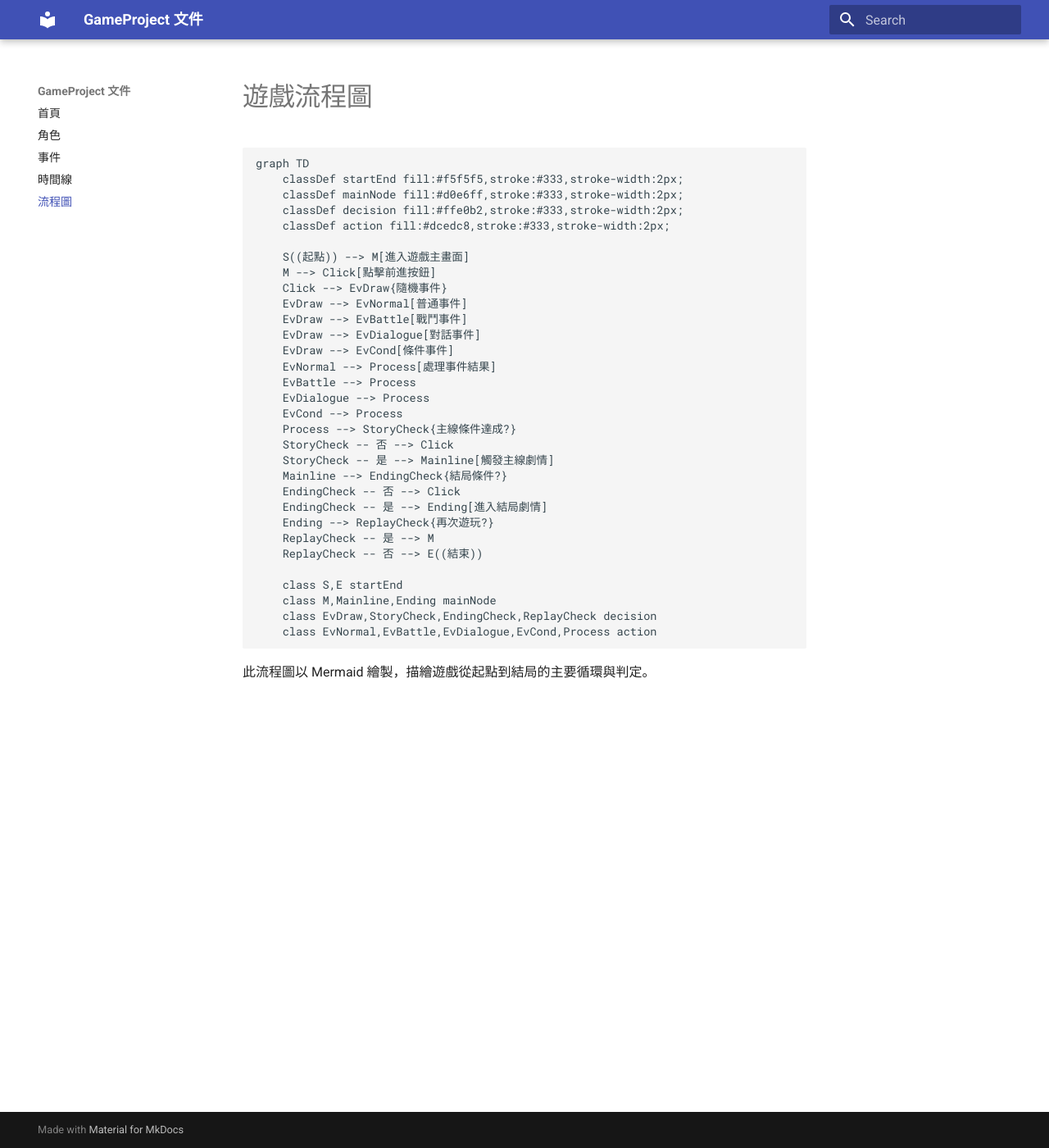
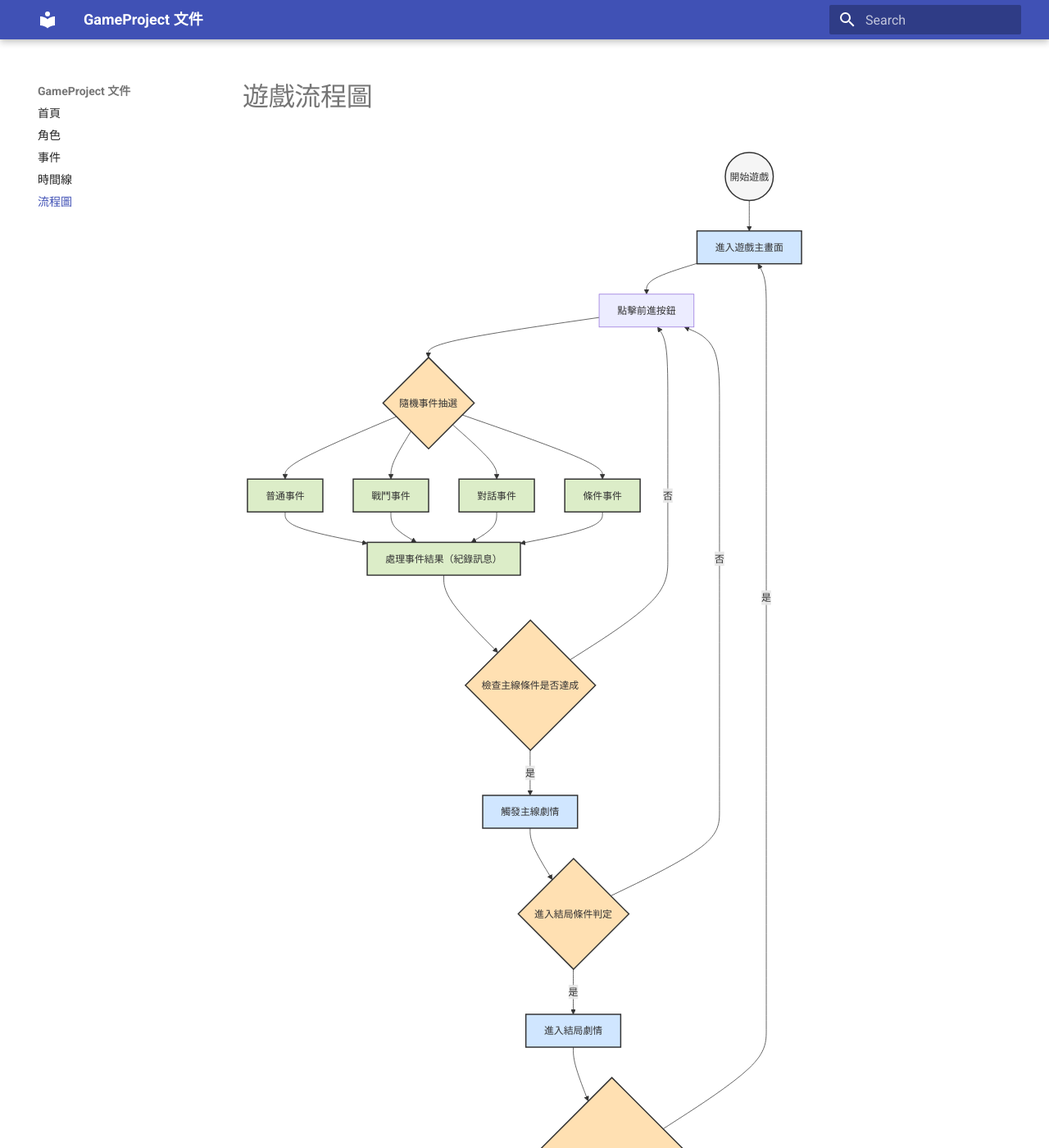
Before and after one commit to hPPPf7/GameProject, an MkDocs documentation site: the page built from docs/flowchart.md, in a window 1280 px wide and 1400 px high. Shown: the whole window at 82% size. Built offline with MkDocs 1.6.1 and Material for MkDocs 9.7.7, drawn with Linux system fonts in a browser that asks for light colours; some of the changed text lies outside the part shown.

Commit message:
修復 MkDocs 中 Mermaid 圖表的渲染問題

````diff
--- a/docs/flowchart.md
+++ b/docs/flowchart.md
@@ -7,26 +7,26 @@ graph TD
     classDef decision fill:#ffe0b2,stroke:#333,stroke-width:2px;
     classDef action fill:#dcedc8,stroke:#333,stroke-width:2px;
 
-    S((起點)) --> M[進入遊戲主畫面]
+    S((開始遊戲)) --> M[進入遊戲主畫面]
     M --> Click[點擊前進按鈕]
-    Click --> EvDraw{隨機事件}
+    Click --> EvDraw{隨機事件抽選}
     EvDraw --> EvNormal[普通事件]
     EvDraw --> EvBattle[戰鬥事件]
     EvDraw --> EvDialogue[對話事件]
     EvDraw --> EvCond[條件事件]
-    EvNormal --> Process[處理事件結果]
+    EvNormal --> Process[處理事件結果（紀錄訊息）]
     EvBattle --> Process
     EvDialogue --> Process
     EvCond --> Process
-    Process --> StoryCheck{主線條件達成?}
+    Process --> StoryCheck{檢查主線條件是否達成}
     StoryCheck -- 否 --> Click
     StoryCheck -- 是 --> Mainline[觸發主線劇情]
-    Mainline --> EndingCheck{結局條件?}
+    Mainline --> EndingCheck{進入結局條件判定}
     EndingCheck -- 否 --> Click
     EndingCheck -- 是 --> Ending[進入結局劇情]
-    Ending --> ReplayCheck{再次遊玩?}
+    Ending --> ReplayCheck{是否再次遊玩（可解鎖提示模式）}
     ReplayCheck -- 是 --> M
-    ReplayCheck -- 否 --> E((結束))
+    ReplayCheck -- 否 --> E((結束遊戲))
 
     class S,E startEnd
     class M,Mainline,Ending mainNode
@@ -34,4 +34,4 @@ graph TD
     class EvNormal,EvBattle,EvDialogue,EvCond,Process action
 ```
 
-此流程圖以 Mermaid 繪製，描繪遊戲從起點到結局的主要循環與判定。
+此流程圖以 Mermaid 繪製，描繪遊戲從起點(開始遊戲)到結局(結束遊戲)的主要循環與判定。
--- a/mkdocs.yml
+++ b/mkdocs.yml
@@ -10,6 +10,7 @@ nav:
 
 plugins:
   - search
+  - mermaid2
 
 extra_javascript:
   - https://unpkg.com/mermaid@10.4.0/dist/mermaid.min.js
@@ -18,10 +19,13 @@ extra_javascript:
 markdown_extensions:
   - admonition
   - tables
-  - pymdownx.superfences
+  - pymdownx.superfences:
+      custom_fences:
+        - name: mermaid
+          class: mermaid
+          format: !!python/name:pymdownx.superfences.fence_div_format
   - toc:
       permalink: true
-  - pymdownx.superfences
   - pymdownx.details
   - pymdownx.snippets
   - pymdownx.tabbed
--- /dev/null
+++ b/requirements.txt
@@ -0,0 +1,4 @@
+mkdocs
+mkdocs-material
+mkdocs-mermaid2-plugin
+pymdown-extensions
````
Also changed, not shown: README.md (+2 -1 lines).
